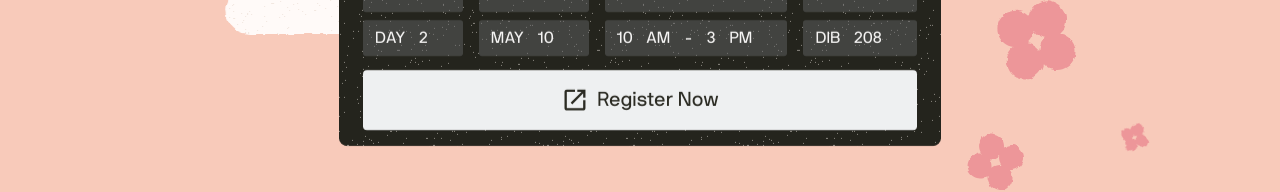
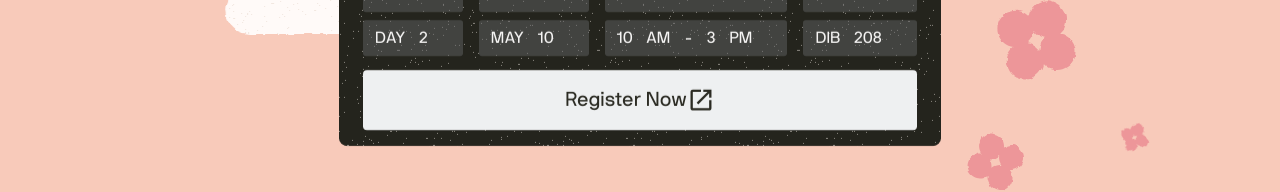
Before and after one commit to ucsddesignco/df26, a React (Vite) app: page / in a window 1280 px wide. Shown: the part 349-541 px from the top of the page. Built offline with nearby package versions, Linux system fonts and the light colour scheme.

Commit message:
Update: link register form to hero-board register button

```diff
--- a/src/Components/HeroBoard/HeroBoard.tsx
+++ b/src/Components/HeroBoard/HeroBoard.tsx
@@ -86,7 +86,7 @@ export default function HeroBoard() {
                 </div>
               </div>
             </div>
-            <Button text='Register Now' icon={<OpenInNew/>} className='register-button'></Button>
+            <Button text='Register Now' icon={<OpenInNew/>} link="https://docs.google.com/forms/d/e/1FAIpQLSfXfMORaXDT25FozvsYMx6te3ffq0lKBhg8qvjTxi7zqC4_tA/viewform" className='register-button'></Button>
           </div>
         </div>
       </motion.div>
```
